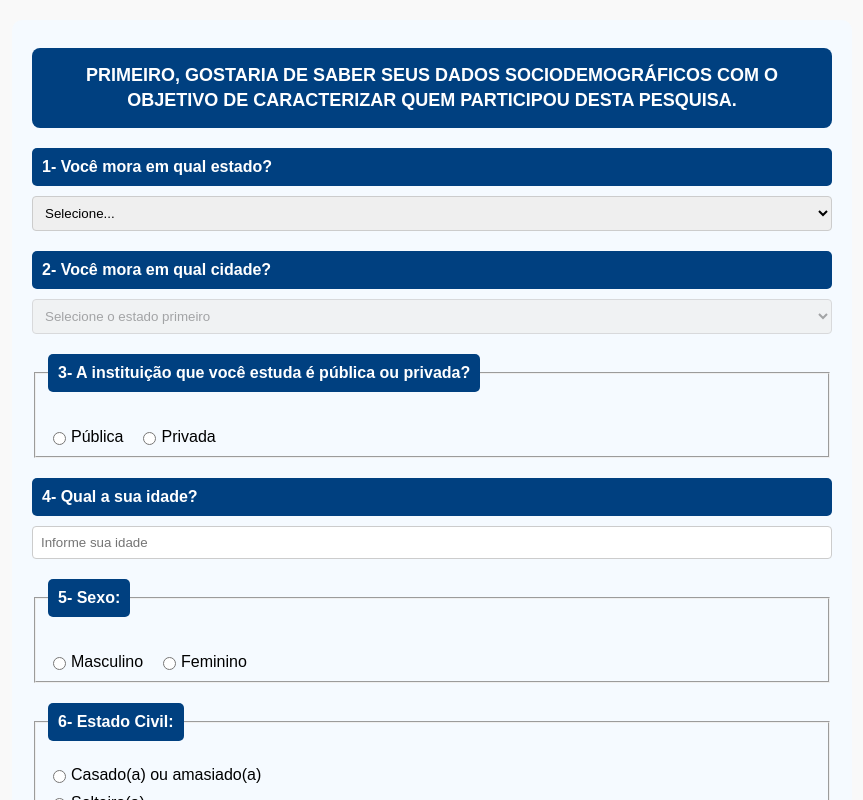
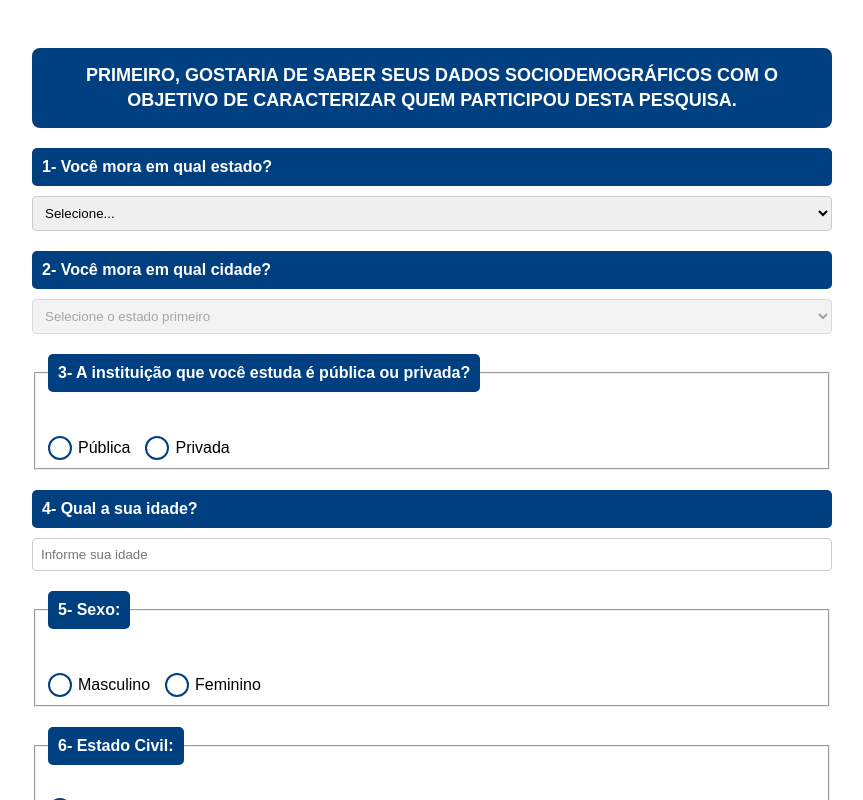
Before and after one commit to tiagofort/ucdb, a React (Vite) app in the folder udcb_project/: page /form1 in a window 1280 px wide. Shown: the top 800 px of the page, without its empty margins (208-1071 px from the left). Built offline with nearby package versions, Linux system fonts and the light colour scheme.

Commit message:
radio button size

```diff
--- a/udcb_project/src/form1.css
+++ b/udcb_project/src/form1.css
@@ -1,5 +1,5 @@
 .form-wrapper {
-    background: #f5faff;
+    background: #fefefe;
     padding: 20px;
     max-width: 800px;
     margin: 20px auto;
@@ -66,11 +66,47 @@
 .radio-option {
     display: flex;
     align-items: center;
-    margin-top: 10px;
+    margin-top: 20px;
 }
 
 .radio-custom-input {
-    margin-right: 5px;
+    position: absolute;
+    opacity: 0;
+    pointer-events: none;
+}
+
+.radio-custom-label {
+  position: relative;
+  padding-left: 30px;
+  cursor: pointer;
+  display: inline-block;
+  line-height: 20px;
+  font-size: 16px;
+}
+
+.radio-custom-label::before {
+  content: '';
+  position: absolute;
+  left: 0;
+  top: 50%;
+  transform: translateY(-50%);
+  height: 20px;
+  width: 20px;
+  border: 2px solid #004080;
+  border-radius: 50%;
+  background-color: #fff;
+}
+
+.radio-custom-input:checked + .radio-custom-label::after {
+  content: '';
+  position: absolute;
+  left: 7px;
+  top: 50%;
+  transform: translateY(-50%);
+  height: 10px;
+  width: 10px;
+  background-color: #2c01ed;
+  border-radius: 50%;
 }
 
 .number-input {
--- a/udcb_project/src/index.css
+++ b/udcb_project/src/index.css
@@ -12,7 +12,7 @@ body,
     sans-serif;
   -webkit-font-smoothing: antialiased;
   -moz-osx-font-smoothing: grayscale;
-  background-color: #f9f9f9;
+  background-color: #ffffff;
   /* Light gray background for contrast */
 }
 
```
